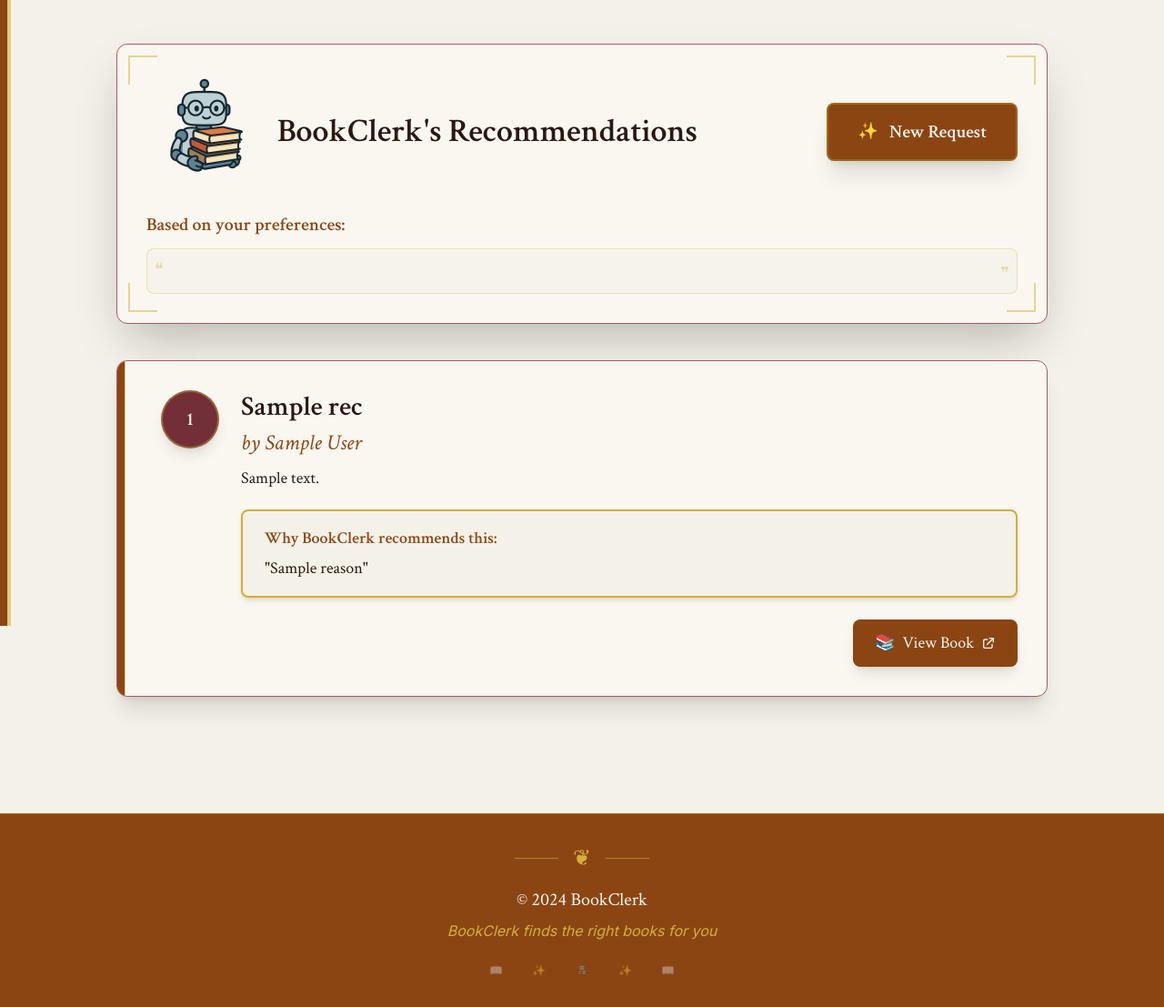
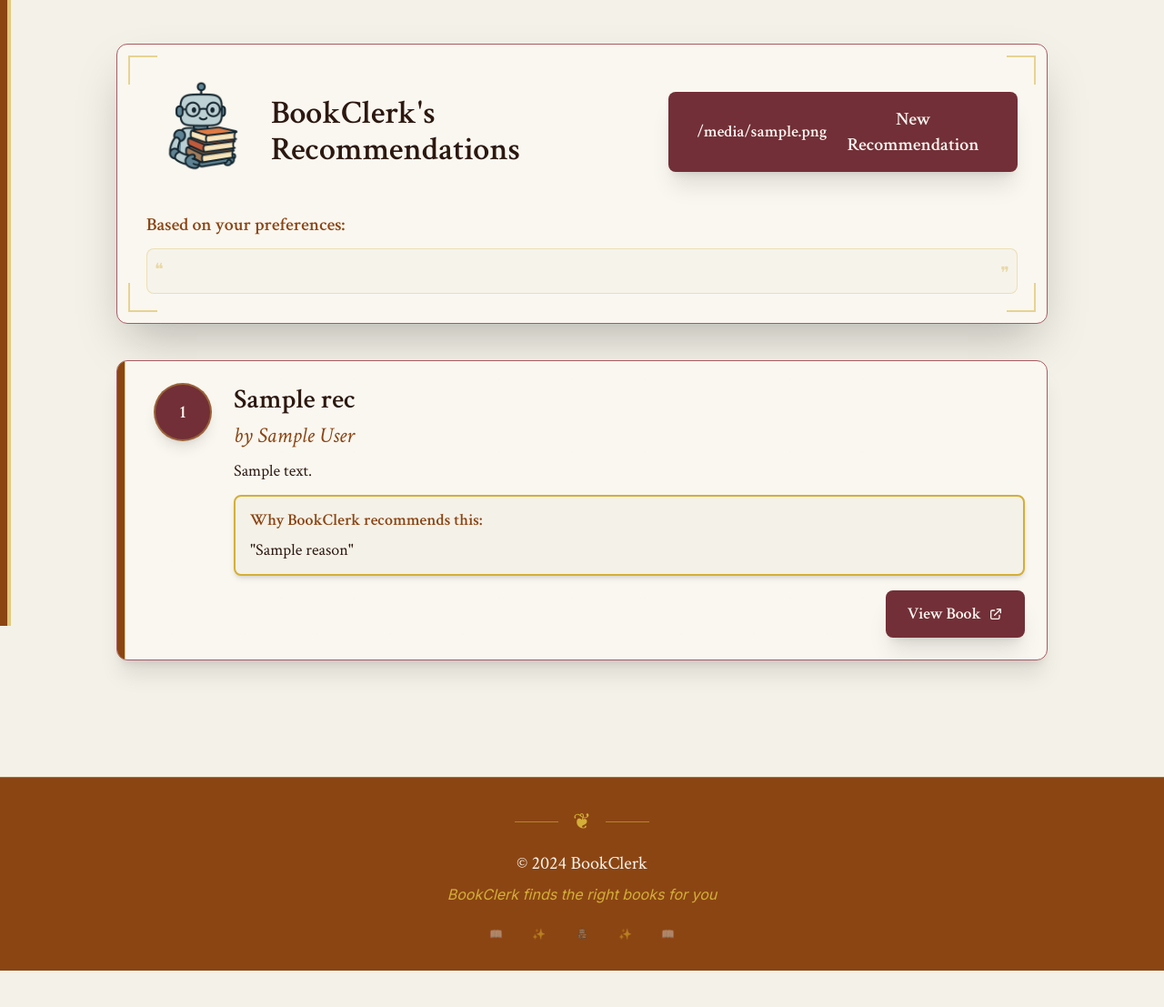
Before and after one commit to T-Zoomer/bookclerk, a Django app: template templates/recommendations/results.html in a window 1280 px wide. Shown: the part 112-1219 px from the top of the page at 91% size. After the commit the page ends 1179 px from the top, so only its background shows below. Run offline with Django 5.2, Linux system fonts and the light colour scheme; the template is opened without the code that fills it: most values are stand-ins (such as "Sample title", 1, 10 or a date in 2020); some libraries are stand-ins or nearby versions.

Commit message:
UI redesigns

```diff
--- a/templates/recommendations/_prompt_input.html
+++ b/templates/recommendations/_prompt_input.html
@@ -30,7 +30,7 @@
                         id="preferences"
                         name="preferences"
                         rows="2"
-                        class="w-full px-6 py-4 border-2 border-gold/30 rounded-lg shadow-inner bg-parchment/50 focus:outline-none focus:ring-2 focus:ring-leather focus:border-leather transition-colors duration-200 font-serif text-lg text-ink placeholder-leather/50 resize-none overflow-hidden"
+                        class="w-full px-6 py-6 border border-gold rounded-lg bg-white focus:outline-none focus:ring-3 focus:ring-burgundy focus:border-burgundy focus:border-2 transition-all duration-200 font-serif text-xl text-ink placeholder-leather/60 resize-none overflow-hidden"
                         placeholder=""
                         data-placeholder="Example: I like science fiction with strong characters, mysteries set in small towns, or psychology books. Include genres, authors, or specific books you've enjoyed."
                         required
--- a/templates/recommendations/_recommendation_button.html
+++ b/templates/recommendations/_recommendation_button.html
@@ -2,7 +2,7 @@
 <button
     type="{{ button_type|default:'button' }}"
     id="{{ button_id }}"
-    class="bg-leather hover:bg-leather/90 text-cream font-serif font-semibold py-4 px-8 rounded-lg shadow-xl border-2 border-gold/30 transition-all duration-200 flex items-center justify-center space-x-3 disabled:opacity-50 disabled:cursor-not-allowed hover:scale-[1.02] active:scale-[0.98] {{ extra_classes }}"
+    class="bg-burgundy hover:bg-burgundy/90 text-cream font-serif font-bold py-4 px-8 rounded-lg shadow-xl border-3 border-gold hover:shadow-2xl transition-all duration-200 flex items-center justify-center space-x-3 disabled:opacity-50 disabled:cursor-not-allowed hover:scale-[1.05] active:scale-[0.95] {{ extra_classes }}"
     {% if show_loading %}onclick="showLoadingState('{{ button_id }}', '{{ loading_text|default:'Loading...' }}')"{% endif %}
 >
     <div class="btn-content flex items-center justify-center space-x-3">
--- a/templates/recommendations/_recommendation_card.html
+++ b/templates/recommendations/_recommendation_card.html
@@ -7,7 +7,7 @@
     <div class="absolute left-0 top-0 w-2 h-full bg-leather"></div>
     <div class="absolute left-2 top-0 w-px h-full bg-gold/60"></div>
 
-    <div class="p-8 ml-4 relative z-10">
+    <div class="p-6 ml-4 relative z-10">
         <div class="flex items-start space-x-6">
             <!-- Book Number Badge -->
             <div class="flex-shrink-0">
@@ -26,12 +26,12 @@
                 </div>
 
                 <!-- Description -->
-                <div class="mb-5">
+                <div class="mb-3">
                     <p class="text-lg text-ink leading-relaxed font-serif">{{ rec.description }}</p>
                 </div>
 
                 <!-- Recommendation Reason -->
-                <div class="bg-parchment rounded-lg border-2 border-gold shadow-md p-4 px-6 mb-6 relative">
+                <div class="bg-parchment rounded-lg border-2 border-gold shadow-md p-3 px-4 mb-4 relative">
                     <h4 class="text-lg font-serif font-semibold text-leather mb-1">Why BookClerk recommends this:</h4>
                     <p class="text-lg text-ink font-serif leading-relaxed">"{{ rec.reason }}"</p>
                 </div>
@@ -42,8 +42,7 @@
                     <a href="{{ rec.amazon_url }}"
                        target="_blank"
                        rel="noopener noreferrer"
-                       class="bg-leather hover:bg-leather/90 text-cream px-6 py-3 rounded-lg text-lg font-serif font-medium transition-all duration-200 transform hover:scale-105 shadow-lg flex items-center space-x-2">
-                        <span>📚</span>
+                       class="bg-burgundy hover:bg-burgundy/90 text-cream px-6 py-3 rounded-lg text-lg font-serif font-bold transition-all duration-200 transform hover:scale-105 shadow-xl border-3 border-gold hover:shadow-2xl flex items-center space-x-2">
                         <span>View Book</span>
                         <svg class="w-4 h-4" fill="none" stroke="currentColor" viewBox="0 0 24 24">
                             <path stroke-linecap="round" stroke-linejoin="round" stroke-width="2" d="M10 6H6a2 2 0 00-2 2v10a2 2 0 002 2h10a2 2 0 002-2v-4M14 4h6m0 0v6m0-6L10 14"></path>
--- a/templates/recommendations/_results_header.html
+++ b/templates/recommendations/_results_header.html
@@ -19,7 +19,7 @@
                 <h2 class="text-4xl font-serif font-semibold text-ink">BookClerk's Recommendations</h2>
             </div>
             <a href="{% url 'home' %}" class="inline-block">
-                {% include 'recommendations/_recommendation_button.html' with button_type='button' button_text='New Request' icon='✨' %}
+                {% include 'recommendations/_recommendation_button.html' with button_type='button' button_text='New Recommendation' %}
             </a>
         </div>
 
```
